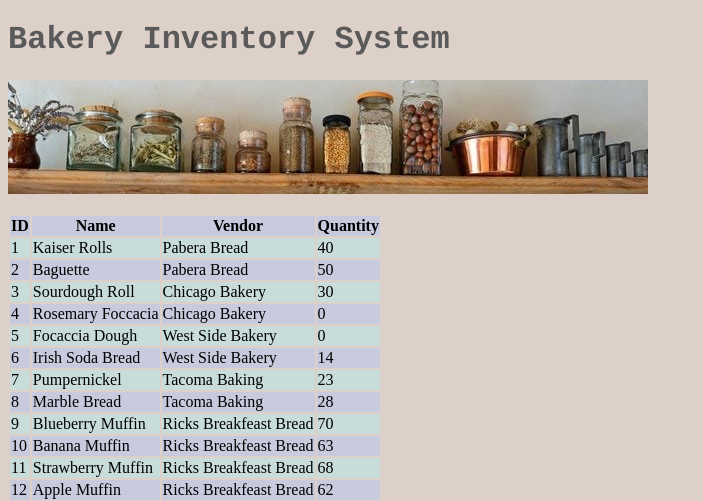
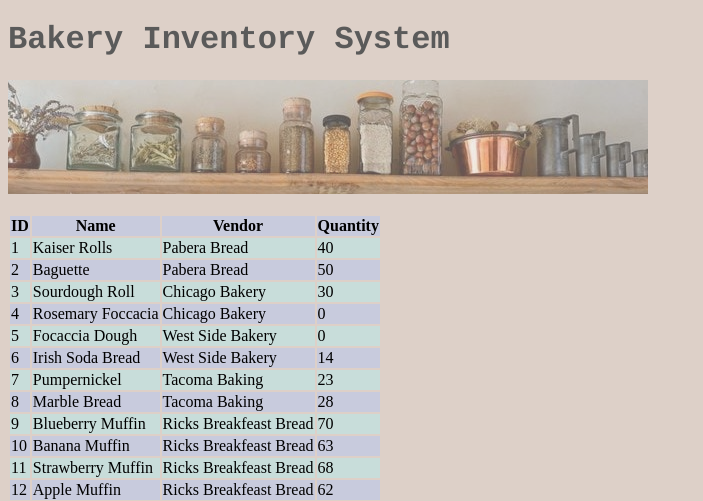
Before and after one commit to Hunterbeachum/OvenStock, a Flask app: page /inventory in a window 1280 px wide. Shown: the part 120-621 px from the top of the page, without its empty margins (0-703 px from the left). Run offline with Flask 2, Linux system fonts and the light colour scheme; data comes from the database, SQL or seed files in the repository.

```diff
--- a/templates/layout.html
+++ b/templates/layout.html
@@ -61,7 +61,7 @@
     <div class="container">
 
         <h1>{% block page_title %}{% endblock %}</h1>
-		<img alt="Shelfing underneath the heading" src="static/css/04_organization_tips_keep_pots_pans_pretty_therry.jpg" style="position: relative;"></img>
+		<img alt="Shelfing underneath the heading" src="static/css/04_organization_tips_keep_pots_pans_pretty_therry.jpg" style="position: relative;opacity:60%"></img>
 
         <p>{% block body %}{% endblock %}</p>
 
```
